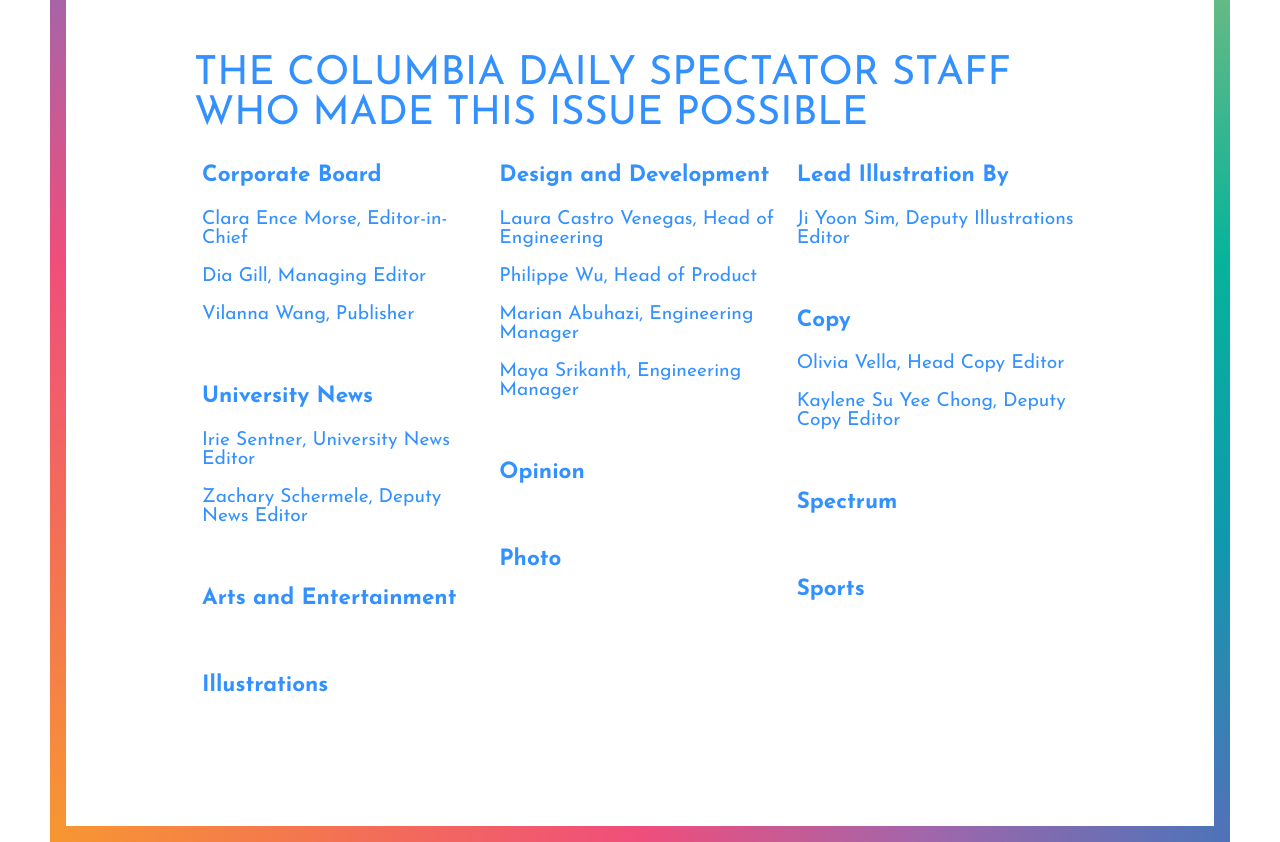
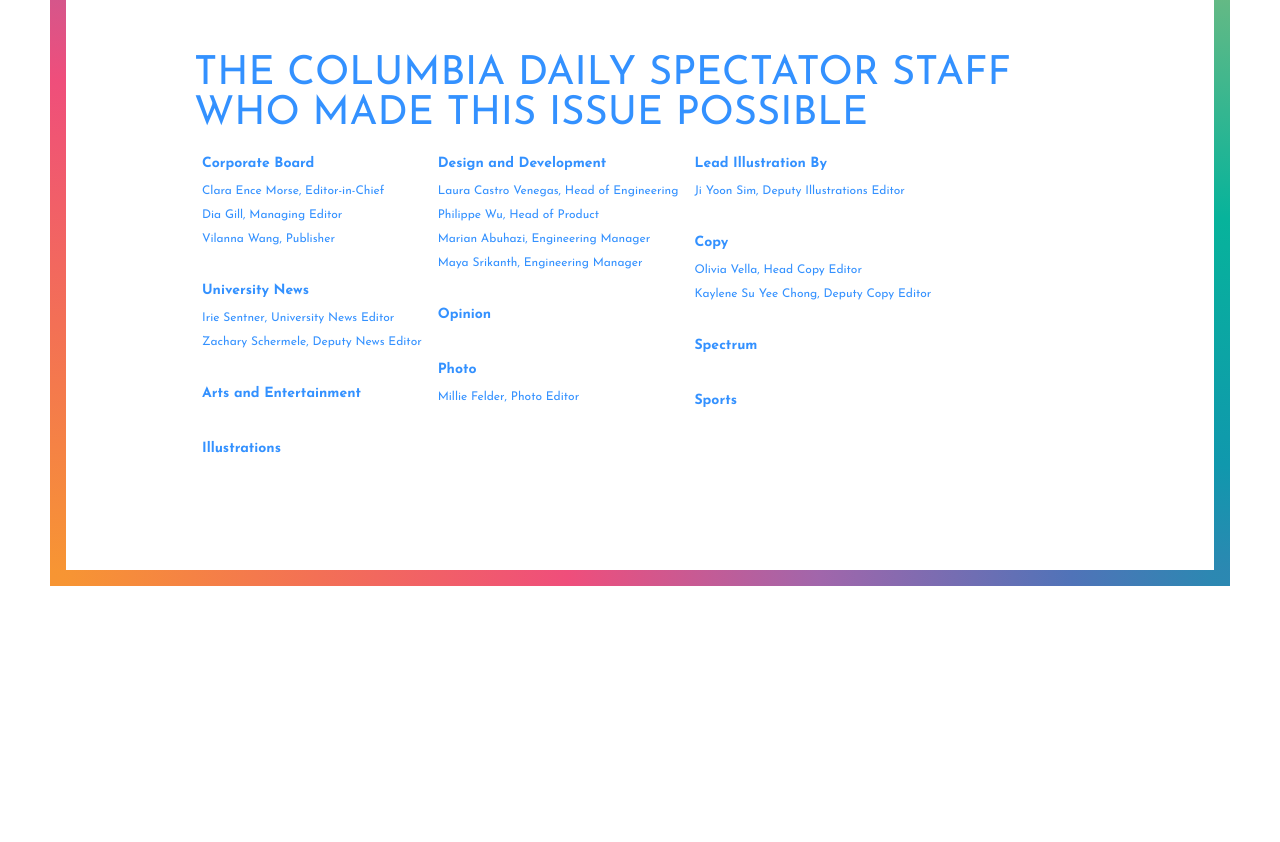
Before and after one commit to spectatorpublishing/lgbt-history-2022, a React (Create React App) app: page / in a window 1280 px wide. Shown: the part 2460-3302 px from the top of the page. After the commit the page ends 3046 px from the top, so only its background shows below. Built offline with nearby package versions, Linux system fonts and the light colour scheme.

Commit message:
credits_format

```diff
--- a/src/components/Credits.js
+++ b/src/components/Credits.js
@@ -11,6 +11,9 @@
     overflow-wrap: break-word;
     font-size: 2.5rem;
     color: rgba(0, 117, 255, 0.8);
+    @media only screen and (max-width: 768px){
+        font-size: 1.75rem;
+    }
 `;
 
 const Container = styled.div`
@@ -40,8 +43,13 @@
     padding: 0.5rem;
     font-family: Josefin Sans;
     font-size: 1.2rem;
-    @media ${device.tablet} {
+    @media only screen and (max-width: 768px){
         width: fit-content;
+        font-size: 0.75rem;
+    }
+    @media (min-width: 768px){
+        width: fit-content;
+        font-size: 0.75rem;
     }
     color: rgba(0, 117, 255, 0.8);
 `;
@@ -134,6 +142,7 @@
                         </Section>
                         <Section>
                             <H>Photo</H>
+                            <p>Millie Felder, Photo Editor</p>
                         </Section>
                     </SubDiv>
                     <SubDiv>
@@ -152,14 +161,9 @@
                         </Section>
                         <Section>
                             <H>Sports</H>
-
                         </Section>
                     </SubDiv>
-
                 </Row>
-
-
-
             </Body>
             </Spacing>
             </Border>
```
